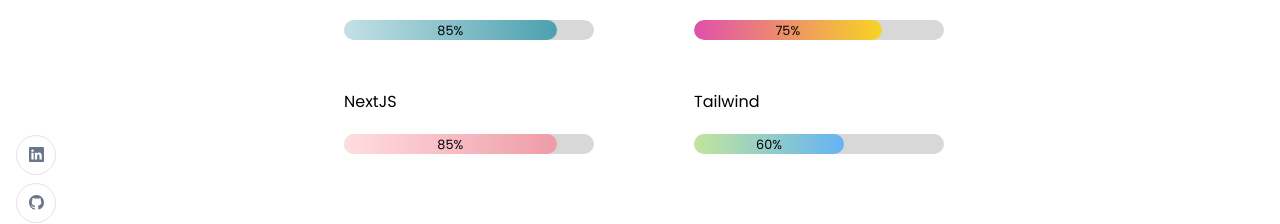
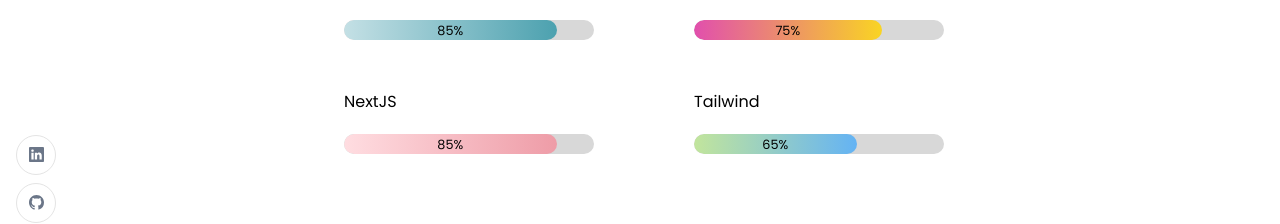
Before and after one commit to smimtiaz7/Portfolio_update, a Next.js app: page / in a window 1280 px wide. Shown: the part 4304-4528 px from the top of the page. Built offline with nearby package versions, Linux system fonts and the light colour scheme.

Commit message:
skills section progress bar animation

```diff
--- a/app/components/skills/Skills.jsx
+++ b/app/components/skills/Skills.jsx
@@ -117,7 +117,7 @@
           <LoadingProgressBar
             bgColor="linear-gradient(to right, #c2e59c, #64b3f4)"
             name="Tailwind"
-            limit="60"
+            limit="65"
           />
         </div>
       </div>
```
